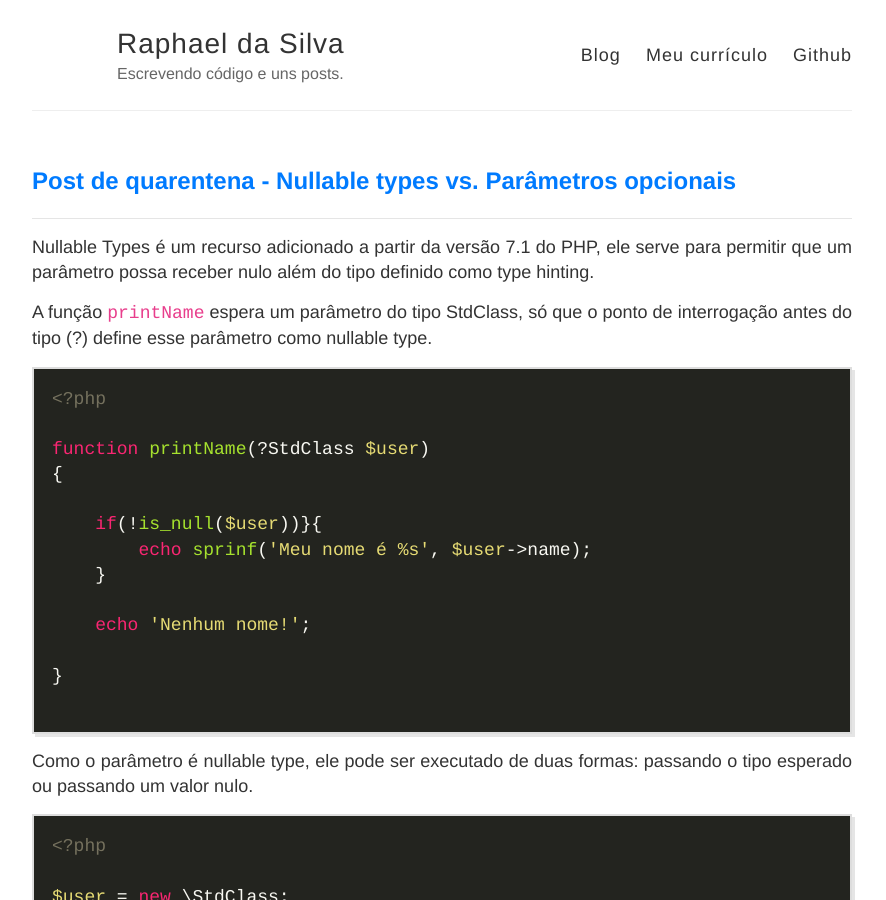
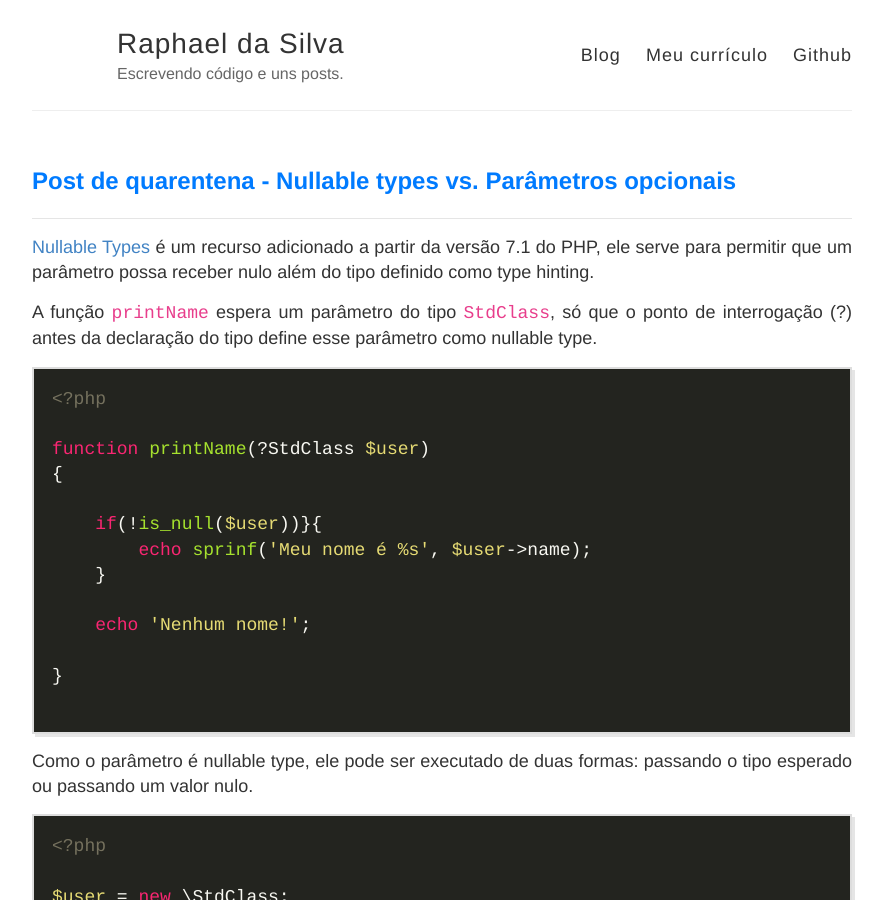
Before and after one commit to raphael-da-silva/raphael-da-silva.github.io, a Jekyll site: the page built from _posts/2020-04-20-nullable-types-vs-parametros-opcionais.md, in a window 1280 px wide and 900 px high. Shown: the whole window, without its empty margins (198-1084 px from the left). Built offline with Jekyll 4.4.1, drawn with Linux system fonts in a browser that asks for light colours; nearby versions of some CDN libraries.

Commit message:
Revisão

````diff
--- a/_posts/2020-04-20-nullable-types-vs-parametros-opcionais.md
+++ b/_posts/2020-04-20-nullable-types-vs-parametros-opcionais.md
@@ -3,9 +3,9 @@ layout: post
 title: Post de quarentena - Nullable types vs. Parâmetros opcionais
 ---
 
-Nullable Types é um recurso adicionado a partir da versão 7.1 do PHP, ele serve para permitir que um parâmetro possa receber nulo além do tipo definido como type hinting.
+[Nullable Types](https://wiki.php.net/rfc/nullable_types) é um recurso adicionado a partir da versão 7.1 do PHP, ele serve para permitir que um parâmetro possa receber nulo além do tipo definido como type hinting.
 
-A função ```printName``` espera um parâmetro do tipo StdClass, só que o ponto de interrogação antes do tipo (?) define esse parâmetro como nullable type.
+A função ```printName``` espera um parâmetro do tipo ```StdClass```, só que o ponto de interrogação (?) antes da declaração do tipo define esse parâmetro como nullable type.
 
 ```php
 <?php
````
